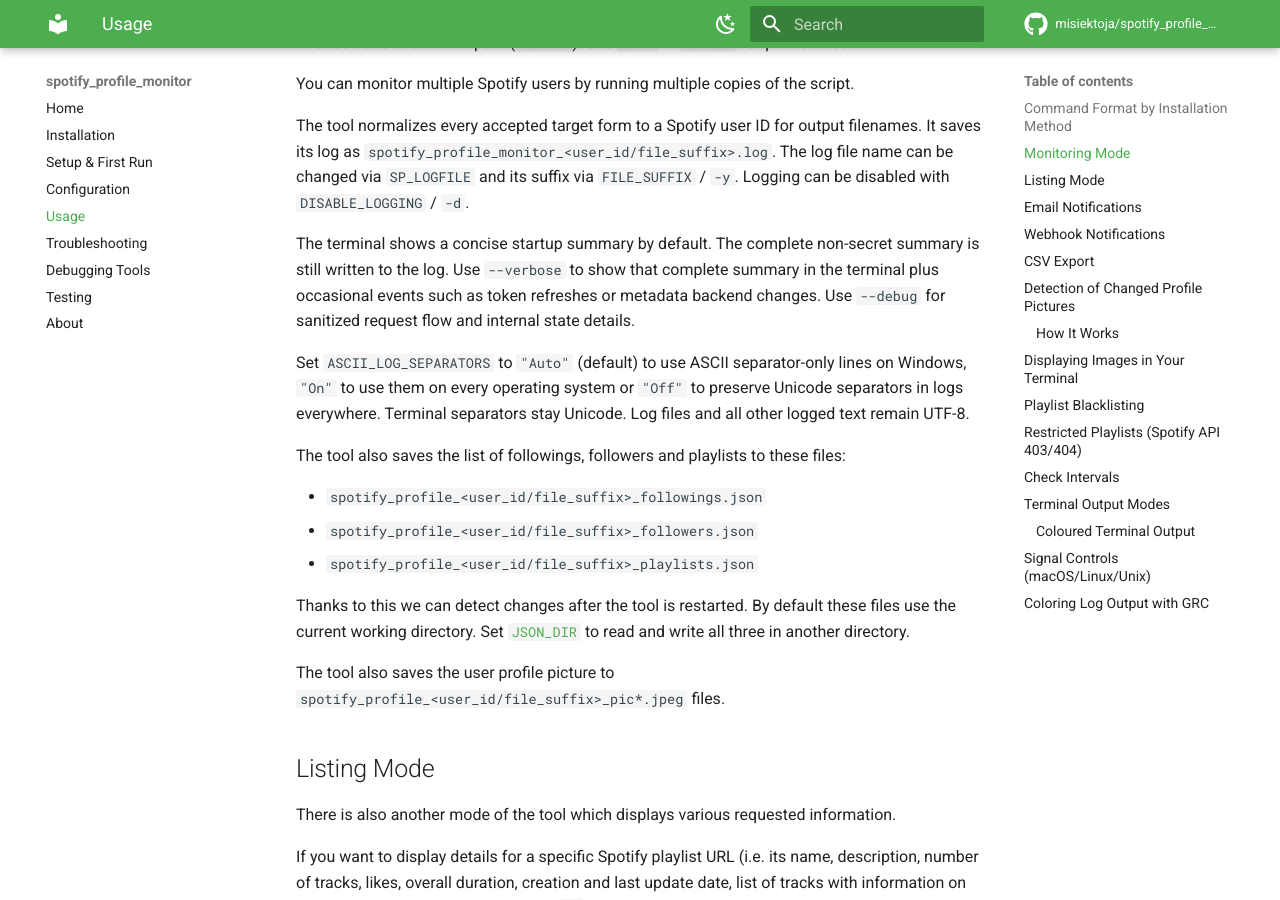
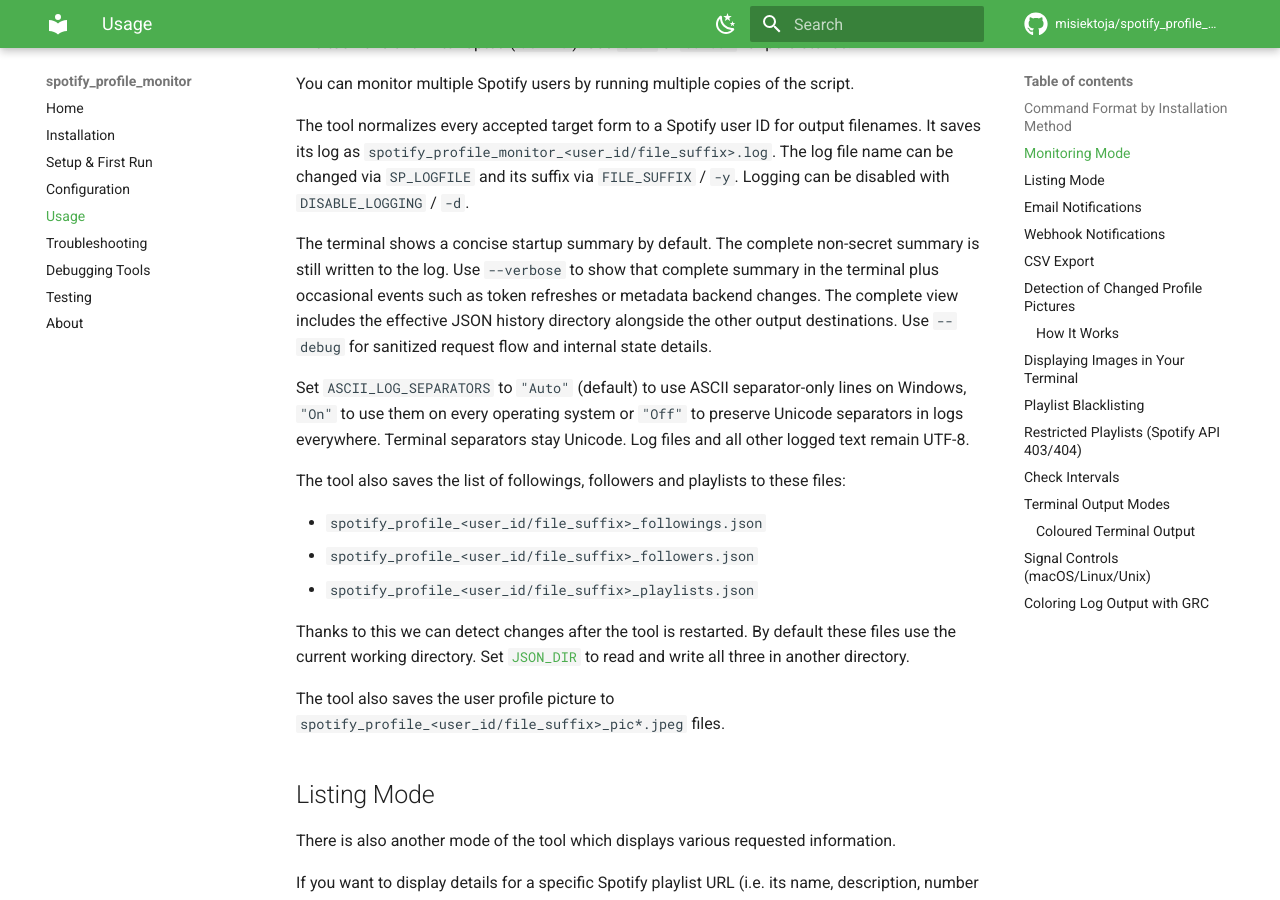
Before and after one commit to misiektoja/spotify_profile_monitor, an MkDocs documentation site: the page built from docs/usage.md, in a window 1280 px wide and 900 px high, scrolled down 2299 px. Built offline with MkDocs 1.6.1 and Material for MkDocs 9.7.7, drawn with Linux system fonts in a browser that asks for light colours; comment, search, counter and statistics services are not loaded.

Commit message:
docs(usage): document JSON directory startup output

```diff
--- a/docs/usage.md
+++ b/docs/usage.md
@@ -103,7 +103,7 @@
 
 The tool normalizes every accepted target form to a Spotify user ID for output filenames. It saves its log as `spotify_profile_monitor_<user_id/file_suffix>.log`. The log file name can be changed via `SP_LOGFILE` and its suffix via `FILE_SUFFIX` / `-y`. Logging can be disabled with `DISABLE_LOGGING` / `-d`.
 
-The terminal shows a concise startup summary by default. The complete non-secret summary is still written to the log. Use `--verbose` to show that complete summary in the terminal plus occasional events such as token refreshes or metadata backend changes. Use `--debug` for sanitized request flow and internal state details.
+The terminal shows a concise startup summary by default. The complete non-secret summary is still written to the log. Use `--verbose` to show that complete summary in the terminal plus occasional events such as token refreshes or metadata backend changes. The complete view includes the effective JSON history directory alongside the other output destinations. Use `--debug` for sanitized request flow and internal state details.
 
 Set `ASCII_LOG_SEPARATORS` to `"Auto"` (default) to use ASCII separator-only lines on Windows, `"On"` to use them on every operating system or `"Off"` to preserve Unicode separators in logs everywhere. Terminal separators stay Unicode. Log files and all other logged text remain UTF-8.
 
```
